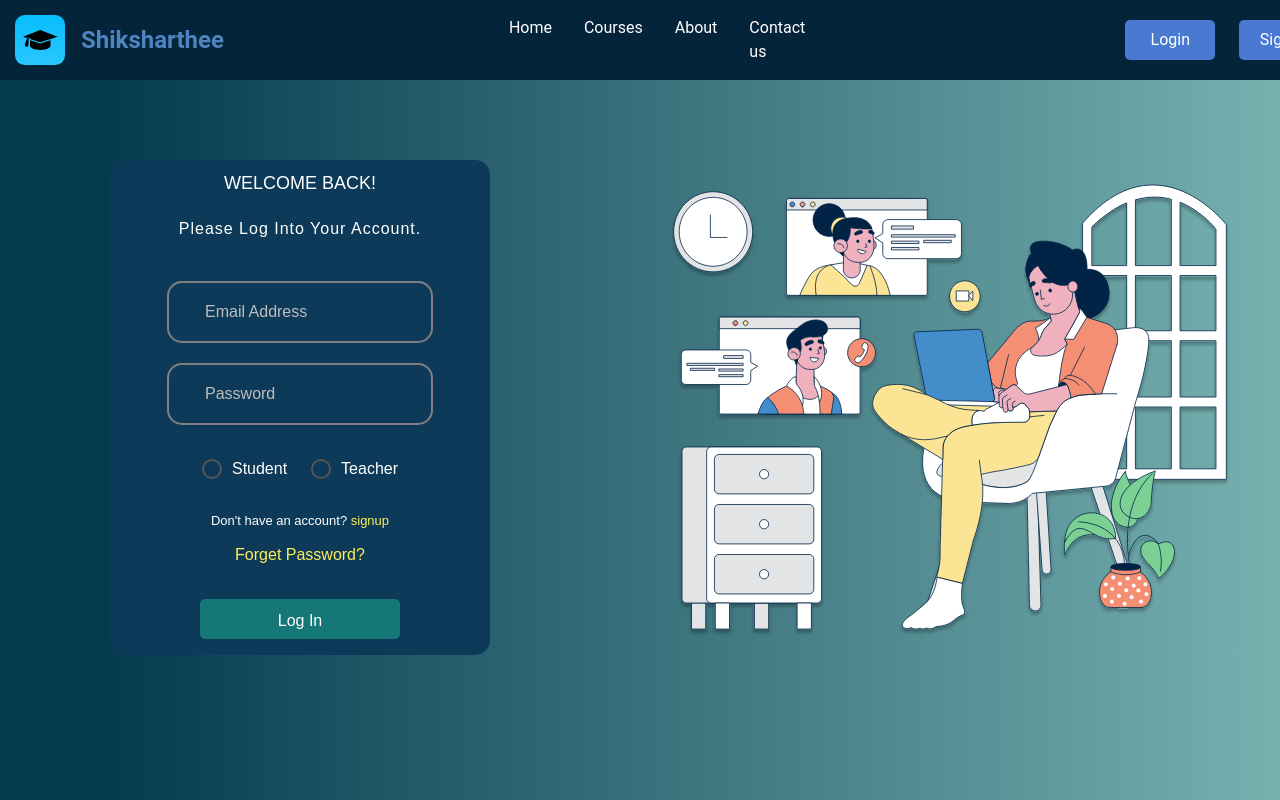
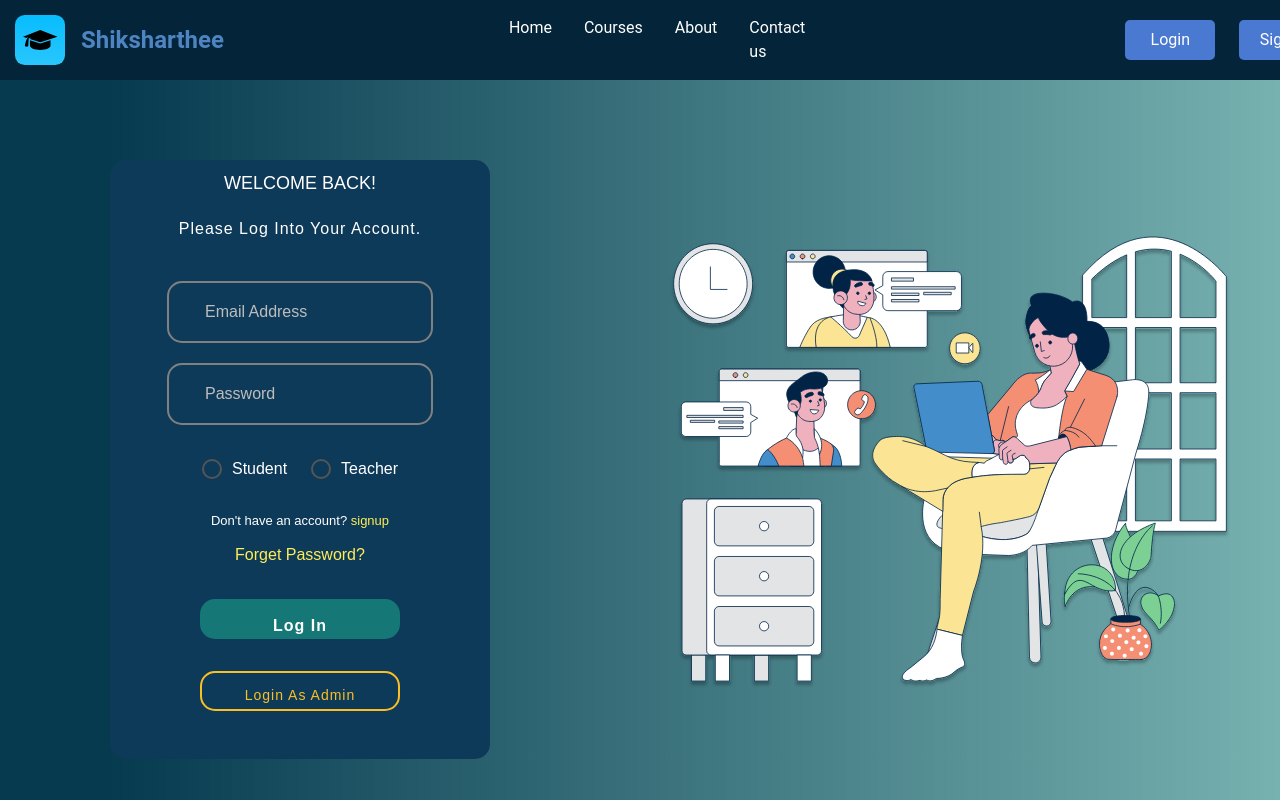
Before and after one commit to 902345/e-learn, a React (Vite) app in the folder frontend/: page /login in a window 1280 px wide. Built offline with nearby package versions, Linux system fonts and the light colour scheme; no server answers.

Commit message:
fixed admin login button

```diff
--- a/frontend/src/Pages/Login/Login.css
+++ b/frontend/src/Pages/Login/Login.css
@@ -19,6 +19,7 @@
  background-color: #0E3A59;
  text-align: center;
  border-radius: 15px;
+ padding-bottom: 2rem;
 }
 
 .para1{
@@ -35,9 +36,11 @@
    font-size: 16px;
    letter-spacing: 1px;
 }
+
 .form{
   margin-top:40px;
 }
+
 .input-0{
     border:0;
     outline: 0;
@@ -69,8 +72,53 @@
 
 .btns-1{
   background-color: #157776;
-  padding: 10px;
+  color: white;
+  border: none;
+  border-radius: 15px;
+  padding: 15px 20px;
   width: 200px;
+  font-size: 16px;
+  font-weight: 600;
+  cursor: pointer;
+  transition: all 0.3s ease;
+  letter-spacing: 1px;
+}
+
+.btns-1:hover{
+  background-color: #1a8d8c;
+  transform: translateY(-2px);
+  box-shadow: 0 4px 12px rgba(21, 119, 118, 0.3);
+}
+
+.btns-1:active{
+  transform: translateY(0);
+}
+
+.admin-login-btn{
+  background-color: transparent;
+  color: #fbbf24;
+  border: 2px solid #fbbf24;
+  border-radius: 15px;
+  padding: 12px 20px;
+  width: 200px;
+  font-size: 14px;
+  font-weight: 500;
+  cursor: pointer;
+  transition: all 0.3s ease;
+  letter-spacing: 1px;
+  margin-top: 1rem;
+  margin-bottom: 1rem;
+}
+
+.admin-login-btn:hover{
+  background-color: #fbbf24;
+  color: #0E3A59;
+  transform: translateY(-2px);
+  box-shadow: 0 4px 12px rgba(251, 191, 36, 0.3);
+}
+
+.admin-login-btn:active{
+  transform: translateY(0);
 }
 
 .radio-btn{
@@ -88,7 +136,10 @@
   color: #fff;
 }
 
-/* .signup-link .link{
-  color: green;
-  font-size: medium;
-} */
+.error-message{
+  color: #ef4444;
+  font-size: 12px;
+  margin-top: 5px;
+  text-align: left;
+  margin-left: 15%;
+}
--- a/frontend/src/Pages/Login/Login.jsx
+++ b/frontend/src/Pages/Login/Login.jsx
@@ -14,7 +14,7 @@ export default function Login() {
   const [err, setErr] = useState('');
 
 
-  const navigate=useNavigate()
+  const navigate = useNavigate()
 
   // Function to handle form submission
   const handleSubmit = async (e) => {
@@ -57,7 +57,7 @@ export default function Login() {
       });
 
       const responesData = await response.json()
-      if(responesData.message != 'Logged in'){
+      if (responesData.message != 'Logged in') {
         setErr(responesData.message);
       }
       const userid = responesData.data.user._id
@@ -69,29 +69,29 @@ export default function Login() {
         console.log(responesData.data.user.Isapproved);
 
 
-        if(responesData.data.user.Isapproved === "pending"){
-          if(responesData.data.user.Teacherdetails || responesData.data.user.Studentdetails){
+        if (responesData.data.user.Isapproved === "pending") {
+          if (responesData.data.user.Teacherdetails || responesData.data.user.Studentdetails) {
             navigate('/pending')
-          }else{
-            if(userType === 'student'){
+          } else {
+            if (userType === 'student') {
               navigate(`/StudentDocument/${userid}`)
-            }else if(userType === 'teacher'){
+            } else if (userType === 'teacher') {
               navigate(`/TeacherDocument/${userid}`)
             }
           }
-        }else if(responesData.data.user.Isapproved === "approved"){
-          if(userType === 'student'){
+        } else if (responesData.data.user.Isapproved === "approved") {
+          if (userType === 'student') {
             navigate(`/Student/Dashboard/${userid}/Search`)
-          }else if(userType === 'teacher'){
+          } else if (userType === 'teacher') {
             navigate(`/Teacher/Dashboard/${userid}/Home`)
           }
-        }else if(responesData.data.user.Isapproved === "reupload"){
-          if(userType === 'teacher'){
+        } else if (responesData.data.user.Isapproved === "reupload") {
+          if (userType === 'teacher') {
             navigate(`/rejected/${userType}/${userid}`)
-          }else{
+          } else {
             navigate(`/rejected/${userType}/${userid}`)
           }
-        }else{
+        } else {
           setErr('You are ban from our platform!');
         }
 
@@ -120,7 +120,7 @@ export default function Login() {
 
   return (
     <>
-    <Header/>
+      <Header />
       <section className="main">
         <div className="container">
           {/* <div className="logo">
@@ -165,7 +165,7 @@ export default function Login() {
 
               {/* radio buttons */}
               <div className="radio-btn">
-              <Radiobtn  userType={userType} setUserType={setUserType}  />
+                <Radiobtn userType={userType} setUserType={setUserType} />
               </div>
 
               <div className="signup-link">
@@ -175,7 +175,7 @@ export default function Login() {
                 </NavLink>
               </div>
 
-            <div className="text-yellow-400 text-semibold pt-3 cursor-pointer" onClick={()=>navigate('/forgetpassword')} >
+              <div className="text-yellow-400 text-semibold pt-3 cursor-pointer" onClick={() => navigate('/forgetpassword')} >
                 Forget Password?
               </div>
 
@@ -185,6 +185,14 @@ export default function Login() {
                   Log In
                 </button>
               </div>
+              <button
+              type="button"
+              className="admin-login-btn"
+              onClick={() => navigate('/adminLogin')}
+              >
+                Login As Admin
+              </button>
+
               {err != '' && (
                 <p className="text-red-400 text-sm">{err}</p>
               )}
```
Lines whose indentation alone changed are shown as unchanged.
